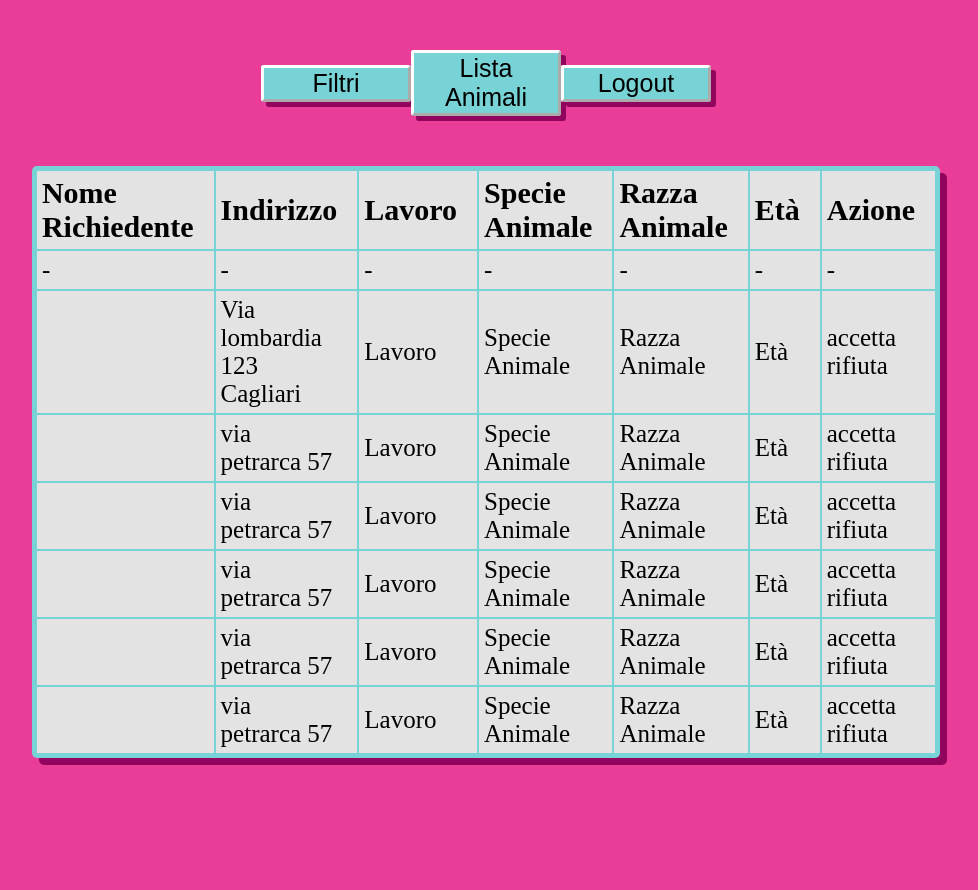
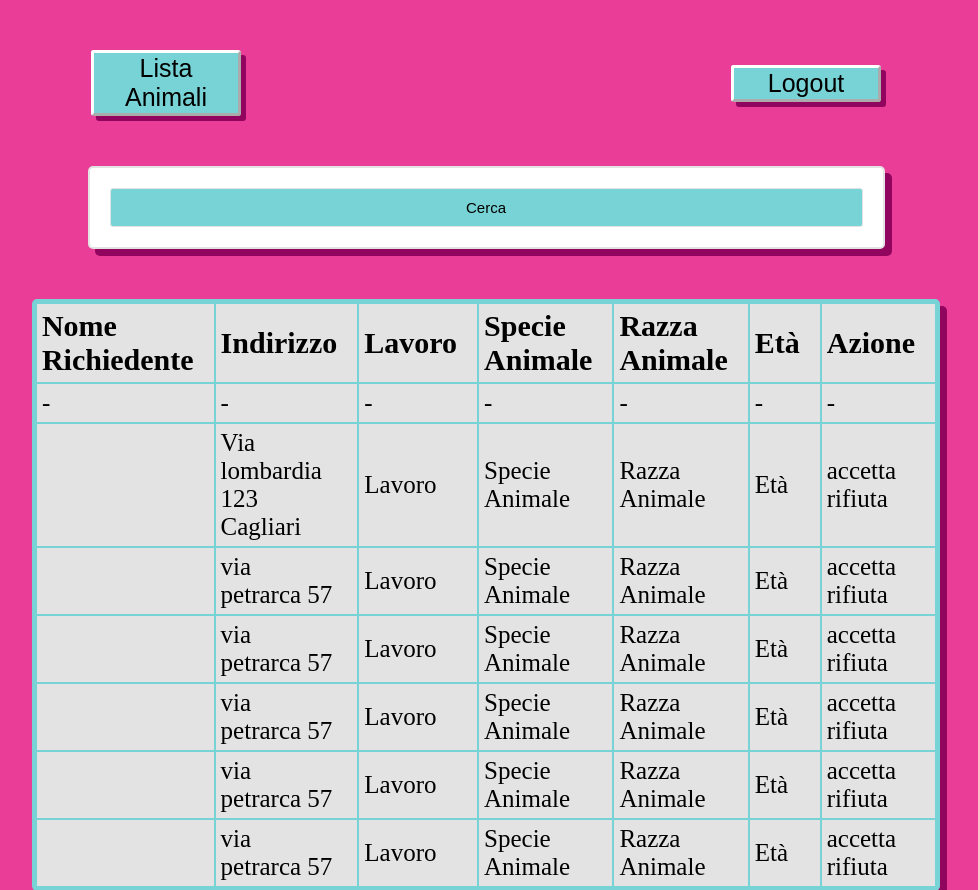
Before and after one commit to NicoloCossu/ProgettoISW, a Django app: page /home_amministratore/ in a window 1280 px wide. Shown: the top 890 px of the page, without its empty margins (154-1132 px from the left). Before the commit the page ends 765 px from the top, so only its background shows below. Run offline with Django 4.2, Linux system fonts and the light colour scheme; a user stored in the database is signed in; data comes from the database, SQL or seed files in the repository.

Commit message:
Fix navbar home amministratore

```diff
--- a/ProgettoISW/polls/static/styles.css
+++ b/ProgettoISW/polls/static/styles.css
@@ -6,7 +6,7 @@
 .navbar{
     display: flex;
     align-items: center;
-    justify-content: center;
+    justify-content: space-around;
 }
 
 .dropdown{
--- a/ProgettoISW/polls/templates/home_amministratore.html
+++ b/ProgettoISW/polls/templates/home_amministratore.html
@@ -16,9 +16,6 @@
         <div class="navbar">
 
             <a class="button_link" href="http://www.google.com/">
-                <button class="pulsante" >Filtri</button>
-            </a>
-            <a class="button_link" href="http://www.google.com/">
                 <button class="pulsante" >Lista Animali</button>
             </a>
             <a class="button_link" href="http://www.google.com/">
@@ -27,8 +24,11 @@
 
         </div>
 
+        <form id= "form_ricerca" method="get">
+            {{myFilter.form}}
 
-
+            <button class="btn btn-primary" type="submit"> Cerca </button>
+        </form>
 
         <table>
             <thead>
```
